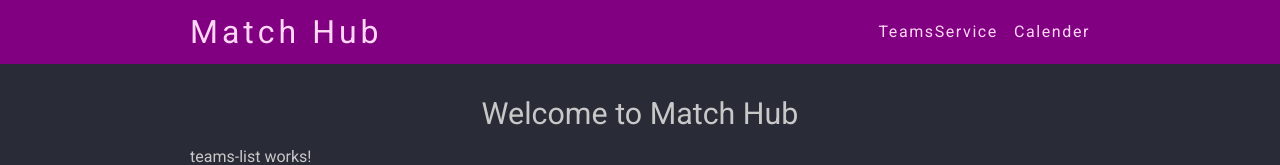
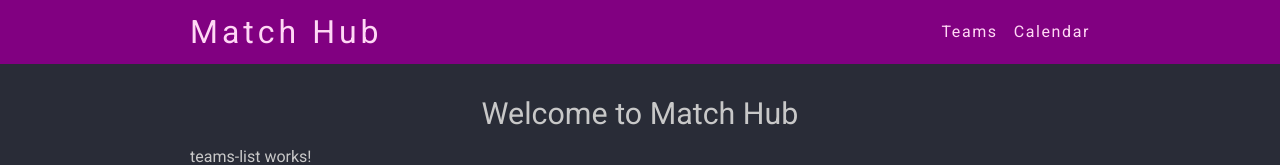
Before and after one commit to mcdona22/match-hub, an Angular app in the folder apps/match-hub-ui/: page / in a window 1280 px wide. Shown: the top 165 px of the page. Built offline with nearby package versions, Linux system fonts and the light colour scheme.

Commit message:
menu options are generated from config so we can have them in the side bar and specs updated to use these values

```diff
--- a/apps/match-hub-ui/src/app/app-component/app.html
+++ b/apps/match-hub-ui/src/app/app-component/app.html
@@ -9,8 +9,7 @@
     <p class="lorem">Lorem ipsum dolor sit amet, consectetur adipisicing elit. Ab commodi cupiditate distinctio dolore
       impedit laborum null.</p>
 
-    <p class="lorem">Lorem ipsum dolor sit amet, consectetur adipisicing elit. Accusamus commodi cum esse ex id natus
-      porro rem temporibus! Deserunt, dolorem error ex excepturi exercitationem fuga incidunt ipsa laboriosam molestiae
+    <p class="lorem">Lorem ipsum dolor slorem error ex excepturi exercitationem fuga incidunt ipsa laboriosam molestiae
     </p>
   </mat-sidenav>
   <mat-sidenav-content>
@@ -20,9 +19,14 @@
         <!--        <div>LOGO</div>-->
         <div class="app-title">Match Hub</div>
         <div class="flex-spacer"></div>
+        @for (item of menuOptions; track item.dataTag) {
 
-        <a class="data-link-teams" routerLink="/teams">TeamsService</a>
-        <a class="data-link-calender" routerLink="/calendar">Calender</a>
+          <a class="data-link-{{item.dataTag}}"
+             routerLink="/{{item.path}}">{{ item.caption }}</a>
+
+        }
+
+
         <button (click)="toggleOpened()" mat-icon-button>
           <mat-icon>menu</mat-icon>
         </button>
--- a/apps/match-hub-ui/src/app/app-component/app.ts
+++ b/apps/match-hub-ui/src/app/app-component/app.ts
@@ -4,6 +4,17 @@ import { RouterLink, RouterOutlet } from '@angular/router';
 import { MatToolbar } from '@angular/material/toolbar';
 import { MatButtonModule } from '@angular/material/button';
 import { MatIconModule } from '@angular/material/icon';
+
+interface MenuOption {
+  caption: string;
+  path: string;
+  dataTag: string;
+}
+
+const toolBarOptions: MenuOption[] = [
+  { caption: 'Teams', path: 'teams', dataTag: 'teams' },
+  { caption: 'Calendar', path: 'calendar', dataTag: 'calendar' },
+];
 
 @Component({
   selector: 'app-root',
@@ -21,6 +32,7 @@ import { MatIconModule } from '@angular/material/icon';
 })
 export class App {
   opened = signal(false);
+  menuOptions = toolBarOptions;
 
   toggleOpened() {
     this.opened.set(!this.opened());
```
Also changed, not shown: 1 other file (tests, documents, lock files or other folders).
